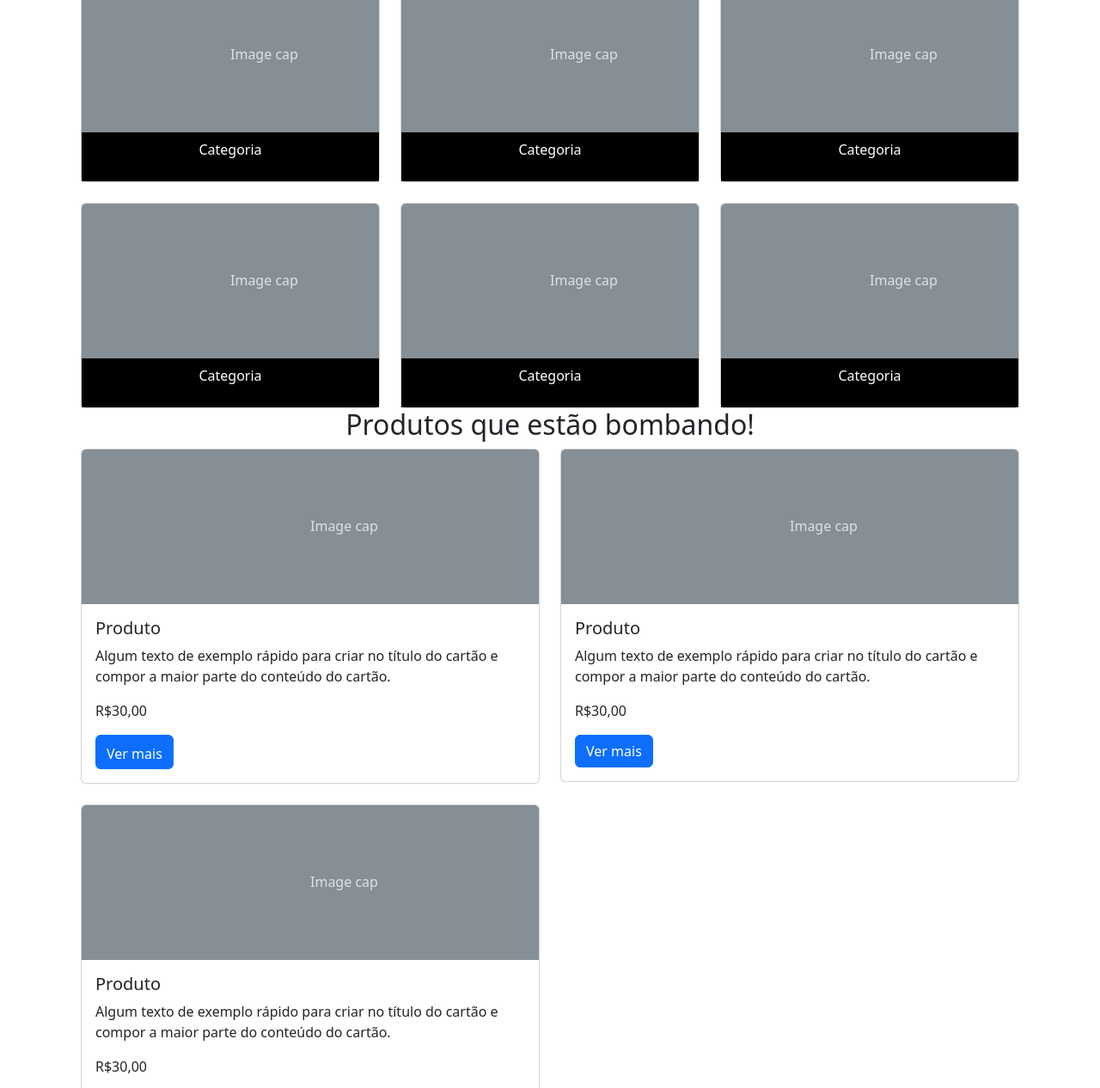
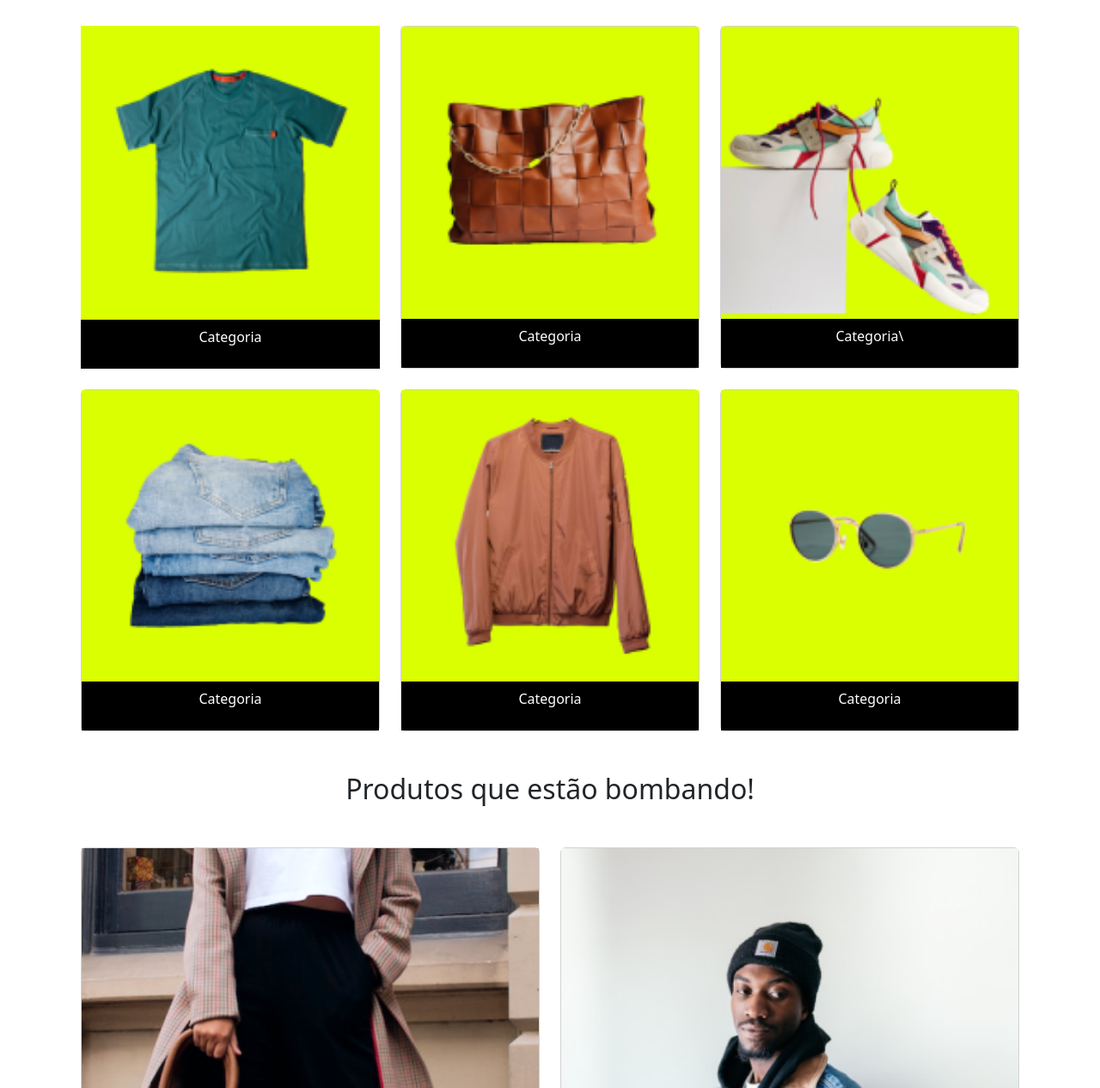
Before and after one commit to iriscacais/meteora, a plain HTML site: page index.html in a window 1280 px wide. Shown: the part 531-1797 px from the top of the page at 86% size. Drawn offline with nearby package versions, Linux system fonts and the light colour scheme; files whose address does not match are found by name.

Commit message:
acrescenta fotos de produtos, cadegorias e banner

```diff
--- a/index.html
+++ b/index.html
@@ -55,52 +55,26 @@
     </div>
       <div class="carousel-inner">
         <div class="carousel-item active">
-        <svg class="bd-placeholder-img bd-placeholder-img-lg d-block w-100" width="800" height="400"
-          xmlns="http://www.w3.org/2000/svg" role="img" aria-label="Espaço reservado: primeiro slide"
-          preserveAspectRatio="xMidYMid slice" focusable="false">
-          <title>Placeholder</title>
-          <rect width="100%" height="100%" fill="#777"></rect><text x="50%" y="50%" fill="#555" dy=".3em">First
-            slide</text>
-        </svg>
-        <div class="carousel-caption d-none d-md-block">
-          <h5>
-            <font style="vertical-align: inherit;">
-              <font style="vertical-align: inherit;">Rótulo do primeiro slide</font>
-            </font>
-          </h5>
-          <p>
-            <font style="vertical-align: inherit;">
-              <font style="vertical-align: inherit;">Algum conteúdo de espaço reservado representativo para o primeiro
-                slide.</font>
-            </font>
-          </p>
+          <img class="img-fluid d-md-none" src="./assets/Mobile/banner1-mobile.png" alt="Modelo feminina vestindo blusa rosa fluorescente, em fundo lilás.">
+          <img class="img-fluid d-none d-md-block d-xl-none" src="./assets/Tablet/banner1-tablet.png" alt="Modelo feminina vestindo blusa rosa fluorescente, em fundo lilás.">
+          <img class="img-fluid d-none d-xl-block w-100" src="./assets/Desktop/banner1-desktop.png" alt="Modelo feminina vestindo blusa rosa fluorescente, em fundo lilás.">
+      </div>
+      <div class="carousel-item">
+          <img class="img-fluid d-md-none" src="./assets/Mobile/banner2-mobile.png" alt="Modelo feminina utilizando óculos escuros e vestindo conjunto esportivo de blusa e calça na cor preta, sentada em um sofá preto em um fundo rosa.">
+          <img class="img-fluid d-none d-md-block d-xl-none" src="./assets/Tablet/banner2-tablet.png" alt="Modelo feminina utilizando óculos escuros e vestindo conjunto esportivo de blusa e calça na cor preta, sentada em um sofá preto em um fundo rosa.">
+          <img class="img-fluid d-none d-xl-block" src="./assets/Desktop/banner2-desktop.png" alt="Modelo feminina utilizando óculos escuros e vestindo conjunto esportivo de blusa e calça na cor preta, sentada em um sofá preto em um fundo rosa.">
+        <div class="carousel-caption">
+          <h5 class="fs-1">COLEÇÃO ATEMPORAL</h5>
+          <p class="fs-4">Estilo e qualidade para durar.</p>
         </div>
       </div>
       <div class="carousel-item">
-        <svg class="bd-placeholder-img bd-placeholder-img-lg d-block w-100" width="800" height="400"
-          xmlns="http://www.w3.org/2000/svg" role="img" aria-label="Placeholder: Second slide"
-          preserveAspectRatio="xMidYMid slice" focusable="false">
-          <title>Placeholder</title>
-          <rect width="100%" height="100%" fill="#666"></rect><text x="50%" y="50%" fill="#444" dy=".3em">Second
-            slide</text>
-        </svg>
-        <div class="carousel-caption d-none d-md-block">
-          <h5>Second slide label</h5>
-          <p>Some representative placeholder content for the second slide.</p>
-        </div>
-      </div>
-      <div class="carousel-item">
-        <svg class="bd-placeholder-img bd-placeholder-img-lg d-block w-100" width="800" height="400"
-          xmlns="http://www.w3.org/2000/svg" role="img" aria-label="Placeholder: Third slide"
-          preserveAspectRatio="xMidYMid slice" focusable="false">
-          <title>Placeholder</title>
-          <rect width="100%" height="100%" fill="#555"></rect><text x="50%" y="50%" fill="#333" dy=".3em">Third
-            slide</text>
-        </svg>
-        <div class="carousel-caption d-none d-md-block">
-          <h5>Third slide label</h5>
-          <p>Some representative placeholder content for the third slide.</p>
-        </div>
+          <img class="img-fluid d-md-none" src="./assets/Mobile/banner3-mobile.png" alt="Modelo masculino vestindo chapéu preto, blazer cinza, camisa social branca, gravata borboleta na cor preta, óculos com lente transparente e armação na cor preta, além de um cordão prateado, em um fundo laranja.">
+          <img class="img-fluid d-none d-md-block d-xl-none" src="./assets/Tablet/banner3-tablet.png" alt="Modelo masculino vestindo chapéu preto, blazer cinza, camisa social branca, gravata borboleta na cor preta, óculos com lente transparente e armação na cor preta, além de um cordão prateado, em um fundo laranja.">
+          <img class="img-fluid d-none d-xl-block" src="./assets/Desktop/banner3-desktop.png" alt="Modelo masculino vestindo chapéu preto, blazer cinza, camisa social branca, gravata borboleta na cor preta, óculos com lente transparente e armação na cor preta, além de um cordão prateado, em um fundo laranja.">
+        <div class="carousel-caption">
+          <h5 class="fs-1">COLEÇÃO ATEMPORAL</h5>
+          <p class="fs-4">Alto impacto visual, baixo impacto ambiental!</p>
         </div>
       </div>
     <button class="carousel-control-prev" type="button" data-bs-target="#carouselExampleCaptions" data-bs-slide="prev">
@@ -120,24 +94,22 @@
       </span>
     </button>
   </div>
-  <h2 class="text-center">Busque por categoria</h2>
+
+  <h2 class="text-center my-3 my-xl-5">Busque por categoria</h2>
+
   <div class="container row mx-auto g-4">
+
     <div class="col-6 col-md-4 col-xxl-2">
+
       <div>
-        <div class="card">
-          <svg class="bd-placeholder-img card-img-top" width="100%" height="180" xmlns="http://www.w3.org/2000/svg"
-            role="img" aria-label="Espaço reservado: limite de imagem" preserveAspectRatio="xMidYMid slice"
-            focusable="false">
-            <title>Placeholder</title>
-            <rect width="100%" height="100%" fill="#868e96"></rect><text x="50%" y="50%" fill="#dee2e6" dy=".3em">Image
-              cap</text>
-          </svg>
+
+        <div class="card rounded-0 border-0">
+          <img class="d-md-none d-block" src="./assets/Mobile/categorias/categoria-camiseta.png" alt="camiseta masculina de manga na cor verde">
+          <img class="d-none d-md-block d-xl-none" src="./assets/Tablet/categorias/categoria-camiseta.png" alt="camiseta masculina de manga na cor verde">
+          <img class="d-none d-xl-block" src="./assets/Desktop/categorias/categoria-camiseta.png" alt="camiseta masculina de manga na cor verde">
+
           <div class="card-header bg-black text-bg-dark">
-            <p class="text-center">
-              <font style="vertical-align: inherit;">
-                <font style="vertical-align: inherit;">Categoria</font>
-              </font>
-            </p>
+            <p class="text-center">Categoria</p>
 
           </div>
         </div>
@@ -145,180 +117,139 @@
     </div>
     <div class="col-6 col-md-4 col-xxl-2">
       <div class="card">
-        <svg class="bd-placeholder-img card-img-top" width="100%" height="180" xmlns="http://www.w3.org/2000/svg"
-          role="img" aria-label="Espaço reservado: limite de imagem" preserveAspectRatio="xMidYMid slice"
-          focusable="false">
-          <title>Placeholder</title>
-          <rect width="100%" height="100%" fill="#868e96"></rect><text x="50%" y="50%" fill="#dee2e6" dy=".3em">Image
-            cap</text>
-        </svg>
+        <img class="d-md-none d-block" src="./assets/Mobile/categorias/categoria-bolsas.png" alt="bolsa de couro marrom">
+        <img class="d-none d-md-block d-xl-none" src="./assets/Tablet/categorias/categoria-bolsas.png" alt="bolsa de couro marrom">
+        <img class="d-none d-xl-block" src="./assets/Desktop/categorias/categoria-bolsa.png" alt="bolsa de couro marrom">
         <div class="card-header bg-black text-bg-dark">
-          <p class="text-center">
-            <font style="vertical-align: inherit;">
-              <font style="vertical-align: inherit;">Categoria</font>
-            </font>
-          </p>
+          <p class="text-center">Categoria</p>
 
         </div>
       </div>
     </div>
     <div class="col-6 col-md-4 col-xxl-2">
       <div class="card">
-        <svg class="bd-placeholder-img card-img-top" width="100%" height="180" xmlns="http://www.w3.org/2000/svg"
-          role="img" aria-label="Espaço reservado: limite de imagem" preserveAspectRatio="xMidYMid slice"
-          focusable="false">
-          <title>Placeholder</title>
-          <rect width="100%" height="100%" fill="#868e96"></rect><text x="50%" y="50%" fill="#dee2e6" dy=".3em">Image
-            cap</text>
-        </svg>
+        <img class="d-md-none d-block" src="./assets/Mobile/categorias/categoria-calcados.png" alt="tenis branco com detalhes vermelhos">
+        <img class="d-none d-md-block d-xl-none" src="./assets/Tablet/categorias/categoria-calcados.png" alt="tenis branco com detalhes vermelhos">
+        <img class="d-none d-xl-block" src="./assets/Desktop/categorias/categoria-calcados.png" alt="tenis branco com detalhes vermelhos">
         <div class="card-header bg-black text-bg-dark">
-          <p class="text-center">
-            <font style="vertical-align: inherit;">
-              <font style="vertical-align: inherit;">Categoria</font>
-            </font>
-          </p>
+          <p class="text-center">Categoria\</p>
 
         </div>
       </div>
     </div>
     <div class="col-6 col-md-4 col-xxl-2">
       <div class="card">
-        <svg class="bd-placeholder-img card-img-top" width="100%" height="180" xmlns="http://www.w3.org/2000/svg"
-          role="img" aria-label="Espaço reservado: limite de imagem" preserveAspectRatio="xMidYMid slice"
-          focusable="false">
-          <title>Placeholder</title>
-          <rect width="100%" height="100%" fill="#868e96"></rect><text x="50%" y="50%" fill="#dee2e6" dy=".3em">Image
-            cap</text>
-        </svg>
+        <img class="d-md-none d-block" src="./assets/Mobile/categorias/categoria-calcas.png" alt="calças jeans">
+        <img class="d-none d-md-block d-xl-none" src="./assets/Tablet/categorias/categoria-calcas.png" alt="calças jeans">
+        <img class="d-none d-xl-block" src="./assets/Desktop/categorias/categoria-calcas.png" alt="calças jeans">
         <div class="card-header bg-black text-bg-dark">
-          <p class="text-center">
-            <font style="vertical-align: inherit;">
-              <font style="vertical-align: inherit;">Categoria</font>
-            </font>
-          </p>
+          <p class="text-center">Categoria</p>
 
         </div>
       </div>
     </div>
     <div class="col-6 col-md-4 col-xxl-2">
       <div class="card">
-        <svg class="bd-placeholder-img card-img-top" width="100%" height="180" xmlns="http://www.w3.org/2000/svg"
-          role="img" aria-label="Espaço reservado: limite de imagem" preserveAspectRatio="xMidYMid slice"
-          focusable="false">
-          <title>Placeholder</title>
-          <rect width="100%" height="100%" fill="#868e96"></rect><text x="50%" y="50%" fill="#dee2e6" dy=".3em">Image
-            cap</text>
-        </svg>
+        <img class="d-md-none d-block" src="./assets/Mobile/categorias/categoria-casacos.png" alt="casaco marrom">
+        <img class="d-none d-md-block d-xl-none" src="./assets/Tablet/categorias/categoria-casacos.png" alt="casaco marrom">
+        <img class="d-none d-xl-block" src="./assets/Desktop/categorias/categoria-casacos.png" alt="casaco marrom">
         <div class="card-header bg-black text-bg-dark">
-          <p class="text-center">
-            <font style="vertical-align: inherit;">
-              <font style="vertical-align: inherit;">Categoria</font>
-            </font>
-          </p>
+          <p class="text-center">Categoria</p>
 
         </div>
       </div>
     </div>
     <div class="col-6 col-md-4 col-xxl-2">
       <div class="card">
-        <svg class="bd-placeholder-img card-img-top" width="100%" height="180" xmlns="http://www.w3.org/2000/svg"
-          role="img" aria-label="Espaço reservado: limite de imagem" preserveAspectRatio="xMidYMid slice"
-          focusable="false">
-          <title>Placeholder</title>
-          <rect width="100%" height="100%" fill="#868e96"></rect><text x="50%" y="50%" fill="#dee2e6" dy=".3em">Image
-            cap</text>
-        </svg>
+        <img class="d-md-none d-block" src="./assets/Mobile/categorias/categoria-oculos.png" alt="oculos aviador escuro">
+        <img class="d-none d-md-block d-xl-none" src="./assets/Tablet/categorias/categoria-oculos.png" alt="oculos aviador escuro">
+        <img class="d-none d-xl-block" src="./assets/Desktop/categorias/categoria-oculos.png" alt="oculos aviador escuro">
         <div class="card-header bg-black text-bg-dark">
-          <p class="text-center">
-            <font style="vertical-align: inherit;">
-              <font style="vertical-align: inherit;">Categoria</font>
-            </font>
-          </p>
+          <p class="text-center">Categoria</p>
 
         </div>
       </div>
     </div>
   </div>
-  <h2 class="text-center">Produtos que estão bombando!</h2>
+  <h2 class="container text-center my-3 my-xl-5">Produtos que estão bombando!</h2>
   <div class="container row mx-auto">
     <div class="col-12 col-md-6 col-xxl-4 pb-4">
       <div class="card">
-        <svg class="bd-placeholder-img card-img-top" width="100%" height="180" xmlns="http://www.w3.org/2000/svg"
-          role="img" aria-label="Espaço reservado: limite de imagem" preserveAspectRatio="xMidYMid slice"
-          focusable="false">
-          <title>Placeholder</title>
-          <rect width="100%" height="100%" fill="#868e96"></rect><text x="50%" y="50%" fill="#dee2e6" dy=".3em">Image
-            cap</text>
-        </svg>
+        <img class="d-md-none d-block" src="./assets/Mobile/produtos/bolsa.png" alt="bolsa de couro marrom">
+        <img class="d-none d-md-block d-xl-none" src="./assets/Tablet/produtos/bolsa.png" alt="bolsa de couro marrom">
+        <img class="d-none d-xl-block" src="./assets/Desktop/produtos/bolsa.png" alt="bolsa de couro marrom">
         <div class="card-body">
-          <h5 class="card-title">
-            <font style="vertical-align: inherit;">
-              <font style="vertical-align: inherit;">Produto</font>
-            </font>
-          </h5>
-          <p class="card-text">
-            <font style="vertical-align: inherit;">
-              <font style="vertical-align: inherit;">Algum texto de exemplo rápido para criar no título do cartão e
-                compor a
-                maior parte do conteúdo do cartão.</font>
-            </font>
-          </p>
+          <h5 class="card-title">Bolsa de couro</h5>
+          <p class="card-text">Algum texto de exemplo rápido para criar no título do cartão e compor a maior parte do conteúdo do cartão.</p>
           <p>R$30,00</p>
-          <a href="#" class="btn btn-primary">
-            <font style="vertical-align: inherit;">
-              <font style="vertical-align: inherit;">Ver mais</font>
-            </font>
-          </a>
+          <a href="#" class="btn btn-primary botao-lilas rounded-0 border-0">Ver mais</a>
         </div>
       </div>
     </div>
 
     <div class="col-12 col-md-6 col-xxl-4 pb-4">
       <div class="card">
-      <svg class="bd-placeholder-img card-img-top" width="100%" height="180" xmlns="http://www.w3.org/2000/svg"
-        role="img" aria-label="Espaço reservado: limite de imagem" preserveAspectRatio="xMidYMid slice"
-        focusable="false">
-        <title>Placeholder</title>
-        <rect width="100%" height="100%" fill="#868e96"></rect><text x="50%" y="50%" fill="#dee2e6" dy=".3em">Image
-          cap</text>
-      </svg>
+        <img class="d-md-none d-block" src="./assets/Mobile/produtos/jaqueta-jeans.png" alt="jaqueta jeans">
+        <img class="d-none d-md-block d-xl-none" src="./assets/Tablet/produtos/jaqueta-jeans.png" alt="jaqueta jeans">
+        <img class="d-none d-xl-block" src="./assets/Desktop/produtos/jaqueta-jeans.png" alt="jaqueta jeans">
         <div class="card-body">
-        <h5 class="card-title">Produto</h5>
+          <h5 class="card-title">Jaqueta jeans</h5>
           <p class="card-text">Algum texto de exemplo rápido para criar no título do cartão e compor a
             maior parte do conteúdo do cartão.</p>
           <p>R$30,00</p>
-        <a href="#" class="btn btn-primary">Ver mais</a>
+          <a href="#" class="btn btn-primary botao-lilas rounded-0 border-0">Ver mais</a>
         </div>
       </div>
     </div>
     <div class="col-12 col-md-6 col-xxl-4 pb-4">
       <div class="card">
-      <svg class="bd-placeholder-img card-img-top" width="100%" height="180" xmlns="http://www.w3.org/2000/svg"
-        role="img" aria-label="Espaço reservado: limite de imagem" preserveAspectRatio="xMidYMid slice"
-        focusable="false">
-        <title>Placeholder</title>
-        <rect width="100%" height="100%" fill="#868e96"></rect><text x="50%" y="50%" fill="#dee2e6" dy=".3em">Image
-          cap</text>
-      </svg>
+        <img class="d-md-none d-block" src="./assets/Mobile/produtos/oculos.png" alt="óculos escuros">
+        <img class="d-none d-md-block d-xl-none" src="./assets/Tablet/produtos/oculos.png" alt="óculos escuros">
+        <img class="d-none d-xl-block" src="./assets/Desktop/produtos/oculos.png" alt="óculos escuros">
         <div class="card-body">
-        <h5 class="card-title">
-          <font style="vertical-align: inherit;">
-            <font style="vertical-align: inherit;">Produto</font>
-          </font>
-        </h5>
-        <p class="card-text">
-          <font style="vertical-align: inherit;">
-            <font style="vertical-align: inherit;">Algum texto de exemplo rápido para criar no título do cartão e compor
-              a
-              maior parte do conteúdo do cartão.</font>
-          </font>
-        </p>
+          <h5 class="card-title">Óculos Redondo</h5>
+          <p class="card-text">Algum texto de exemplo rápido para criar no título do cartão e compora maior parte do conteúdo do cartão.</p>
           <p>R$30,00</p>
-        <a href="#" class="btn btn-primary">
-          <font style="vertical-align: inherit;">
-            <font style="vertical-align: inherit;">Ver mais</font>
-          </font>
-        </a>
+          <a href="#" class="btn btn-primary botao-lilas rounded-0 border-0">Ver mais</a>
+        </div>
+      </div>
+    </div>
+    <div class="col-12 col-md-6 col-xxl-4 pb-4">
+      <div class="card">
+        <img class="d-md-none d-block" src="./assets/Mobile/produtos/calca.png" alt="calça alfaiataria bege">
+        <img class="d-none d-md-block d-xl-none" src="./assets/Tablet/produtos/calca.png" alt="calça alfaiataria bege">
+        <img class="d-none d-xl-block" src="./assets/Desktop/produtos/calca.png" alt="calça alfaiataria bege">
+        <div class="card-body">
+          <h5 class="card-title">Calça alfaiataria bege</h5>
+          <p class="card-text">Algum texto de exemplo rápido para criar no título do cartão e compora maior parte do conteúdo do cartão.</p>
+          <p>R$30,00</p>
+          <a href="#" class="btn btn-primary botao-lilas rounded-0 border-0">Ver mais</a>
+        </div>
+      </div>
+    </div>
+    <div class="col-12 col-md-6 col-xxl-4 pb-4">
+      <div class="card">
+        <img class="d-md-none d-block" src="./assets/Mobile/produtos/camiseta.png" alt="camiseta amarela mostarda">
+        <img class="d-none d-md-block d-xl-none" src="./assets/Tablet/produtos/camiseta.png" alt="camiseta amarela mostarda">
+        <img class="d-none d-xl-block" src="./assets/Desktop/produtos/camiseta.png" alt="camiseta amarela mostarda">
+        <div class="card-body">
+          <h5 class="card-title">Camiseta mostarda</h5>
+          <p class="card-text">Algum texto de exemplo rápido para criar no título do cartão e compora maior parte do conteúdo do cartão.</p>
+          <p>R$30,00</p>
+          <a href="#" class="btn btn-primary botao-lilas rounded-0 border-0">Ver mais</a>
+        </div>
+      </div>
+    </div>
+    <div class="col-12 col-md-6 col-xxl-4 pb-4">
+      <div class="card">
+        <img class="d-md-none d-block" src="./assets/Mobile/produtos/tenis.png" alt="tenis branco">
+        <img class="d-none d-md-block d-xl-none" src="./assets/Tablet/produtos/tenis.png" alt="tenis branco">
+        <img class="d-none d-xl-block" src="./assets/Desktop/produtos/tenis.png" alt="tenis branco">
+        <div class="card-body">
+          <h5 class="card-title">Tênis branco</h5>
+          <p class="card-text">Algum texto de exemplo rápido para criar no título do cartão e compora maior parte do conteúdo do cartão.</p>
+          <p>R$30,00</p>
+          <a href="#" class="btn btn-primary botao-lilas rounded-0 border-0">Ver mais</a>
         </div>
       </div>
     </div>
@@ -350,7 +281,7 @@
       </div>
     </div>
   </section>
-  <form class="container border border-secondary m-3 p-3 text-center mx-auto">
+  <form class="container border border-secondary m-3 p-3 text-center mx-auto my-xl-5">
     <h5>Quer receber nossas novidades, promoções exclusivas e 10% OFF na primeira compra? Cadastre-se!</h5>
     <div class="input-group my-3">
       <input type="email" class="form-control border-secondary rounded-0" placeholder="Digite seu e-mail"
--- a/style.css
+++ b/style.css
@@ -6,6 +6,10 @@
     width: 325px;
 }
 
-.verde-limao{
+.verde-limao {
     color: #DAFF01;
 }
+
+.botao-lilas {
+    background-color: #9353FF;
+}
```
Lines whose indentation alone changed are shown as unchanged.
